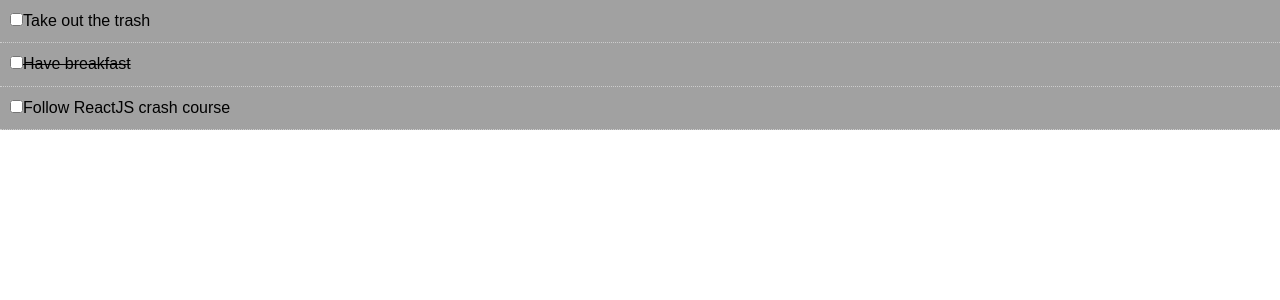
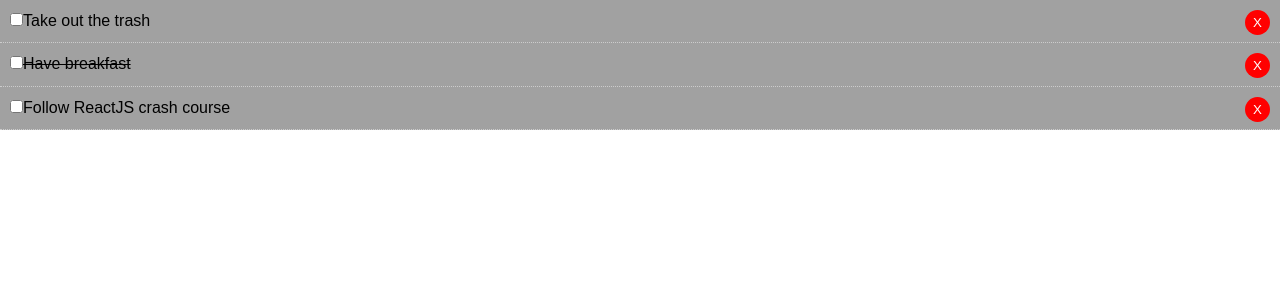
Before and after one commit to NikosMetaxakis/ReactJS-crash-course, a React (Create React App) app: page / in a window 1280 px wide. Shown: the top 300 px of the page. Built offline with nearby package versions, Linux system fonts and the light colour scheme.

Commit message:
addition of button that deletes todo items

```diff
--- a/src/App.js
+++ b/src/App.js
@@ -34,10 +34,18 @@
       }) });
   }
 
+  //Delete Todo
+  delTodo = (id) => {
+    this.setState({ todos: [...this.state.todos.filter(
+      todo => todo.id !== id)]
+    });
+  }
+
   render(){
     return (
       <div className="App">
-        <Todos todos={this.state.todos} markComplete={this.markComplete}/>
+        <Todos todos={this.state.todos} markComplete={this.markComplete}
+        delTodo={this.delTodo}/>
 
       </div>
     );
--- a/src/components/TodoItem.js
+++ b/src/components/TodoItem.js
@@ -19,7 +19,9 @@
             <p>
                 <input type="checkbox"
                 onChange={props.markComplete.bind(this, id)}/>
-                { title }</p>
+                { title }
+                <button onClick={props.delTodo.bind(this, id)} style={btnStyle}>X</button>
+            </p>
         </div>
     )
 }
@@ -28,3 +30,13 @@
 TodoItem.propTypes = {
     todo: PropTypes.object.isRequired
 }
+
+const btnStyle = {
+    background: "#ff0000",
+    color: "#fff",
+    border: "none",
+    padding: "5px 8px",
+    borderRadius: "50%",
+    cursor: "pointer",
+    float: "right"
+}
--- a/src/components/Todos.js
+++ b/src/components/Todos.js
@@ -6,7 +6,8 @@
 
     return props.todos.map((todo) => (
         <TodoItem key={todo.id} todo={todo}
-        markComplete={props.markComplete}/>
+        markComplete={props.markComplete}
+        delTodo={props.delTodo}/>
     ))
 }
 
```
